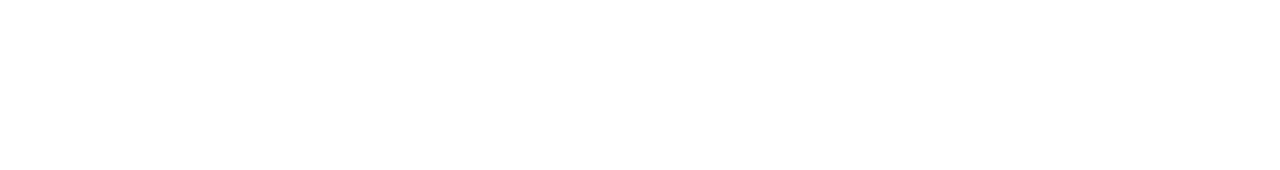
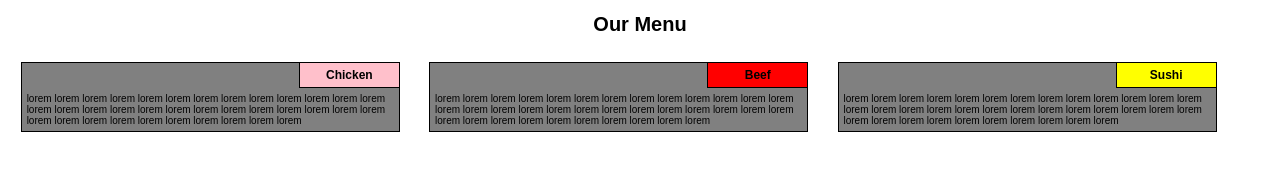
Before and after one commit to BlazedGible/module2-sol, a plain HTML site: page index.html in a window 1280 px wide. Drawn offline with Linux system fonts and the light colour scheme.

Commit message:
finished assignment

```diff
--- /dev/null
+++ b/css/styles.css
@@ -0,0 +1,89 @@
+h1 {
+    text-align: center;
+    font-family: Arial, Helvetica, sans-serif;
+    font-size: 20px;
+}
+
+* {
+    box-sizing: border-box !important;
+}
+
+.greybox {
+    background-color: grey;
+    border: 1px solid black;
+    font-size: 0px;
+
+}
+
+.innertitle {
+    font-family: Arial, Helvetica, sans-serif;
+    border: 1px solid black;
+    padding: 5px;
+    width: fit-content;
+    margin-left: auto;
+    min-width: 100px;
+    text-align: center;
+    font-weight: bold;
+    font-size: 12px;
+    border-right: 0px;
+    border-top: 0px;
+    float: right;
+}
+
+#chickenid {
+    background-color: pink;
+
+}
+#beefid {
+    background-color: red;
+}
+#sushiid {
+    background-color: yellow;
+}
+
+.lorem {
+    font-family: Arial, Helvetica, sans-serif;
+    font-size: 10px;
+    padding: 5px;
+    clear: both;
+}
+/* srf */
+.row {
+    width: 100%;
+}
+
+/* Desktop */
+@media (min-width: 992px) {
+    .greybox {
+        display: inline-block;
+        width: 30%;
+        margin: 1%;
+    }
+}
+
+/* Tablet */
+@media (min-width: 768px) and (max-width: 991px) {
+    #container {
+        font-size: 0px;
+    }
+    .greybox {
+        display: inline-block;
+        width: calc(48% - 2px);
+        margin: 1%;
+    }
+   #tablet {
+       display: block;
+       width: 98%;
+       margin: 1%;
+   }
+}
+
+/* Mobile */
+@media (max-width: 767px) {
+    .greybox {
+        display: inline-block;
+        width: 98%;
+        margin: 1%;
+    }
+
+}
--- a/index.html
+++ b/index.html
@@ -1,11 +1,45 @@
 <!DOCTYPE html>
 <html lang="en">
+
 <head>
     <meta charset="UTF-8">
     <meta http-equiv="X-UA-Compatible" content="IE=edge">
     <meta name="viewport" content="width=device-width, initial-scale=1.0">
-    <title>Document</title>
+    <title>module2-sol</title>
+    <link rel="stylesheet" href="css/styles.css">
+
+
+
+
 </head>
+
 <body>
+    <h1>Our Menu</h1>
+
+    <div>
+        <div class="greybox">
+            <div id="chickenid" class="innertitle">Chicken</div>
+            <div class="lorem">lorem lorem lorem lorem lorem lorem lorem lorem lorem lorem lorem lorem lorem lorem lorem
+                lorem lorem lorem lorem lorem lorem lorem lorem lorem lorem lorem lorem lorem lorem lorem lorem lorem
+                lorem lorem lorem lorem</div>
+        </div>
+
+        <div class="greybox">
+            <div id="beefid" class="innertitle">Beef</div>
+            <div class="lorem">lorem lorem lorem lorem lorem lorem lorem lorem lorem lorem lorem lorem lorem lorem lorem
+                lorem lorem lorem lorem lorem lorem lorem lorem lorem lorem lorem lorem lorem lorem lorem lorem lorem
+                lorem lorem lorem lorem</div>
+        </div>
+
+        <div id="tablet" class="greybox">
+            <div id="sushiid" class="innertitle">Sushi</div>
+            <div class="lorem">lorem lorem lorem lorem lorem lorem lorem lorem lorem lorem lorem lorem lorem lorem lorem
+                lorem lorem lorem lorem lorem lorem lorem lorem lorem lorem lorem lorem lorem lorem lorem lorem lorem
+                lorem lorem lorem lorem</div>
+        </div>
+    </div>
+
+
 </body>
+
 </html>
```
